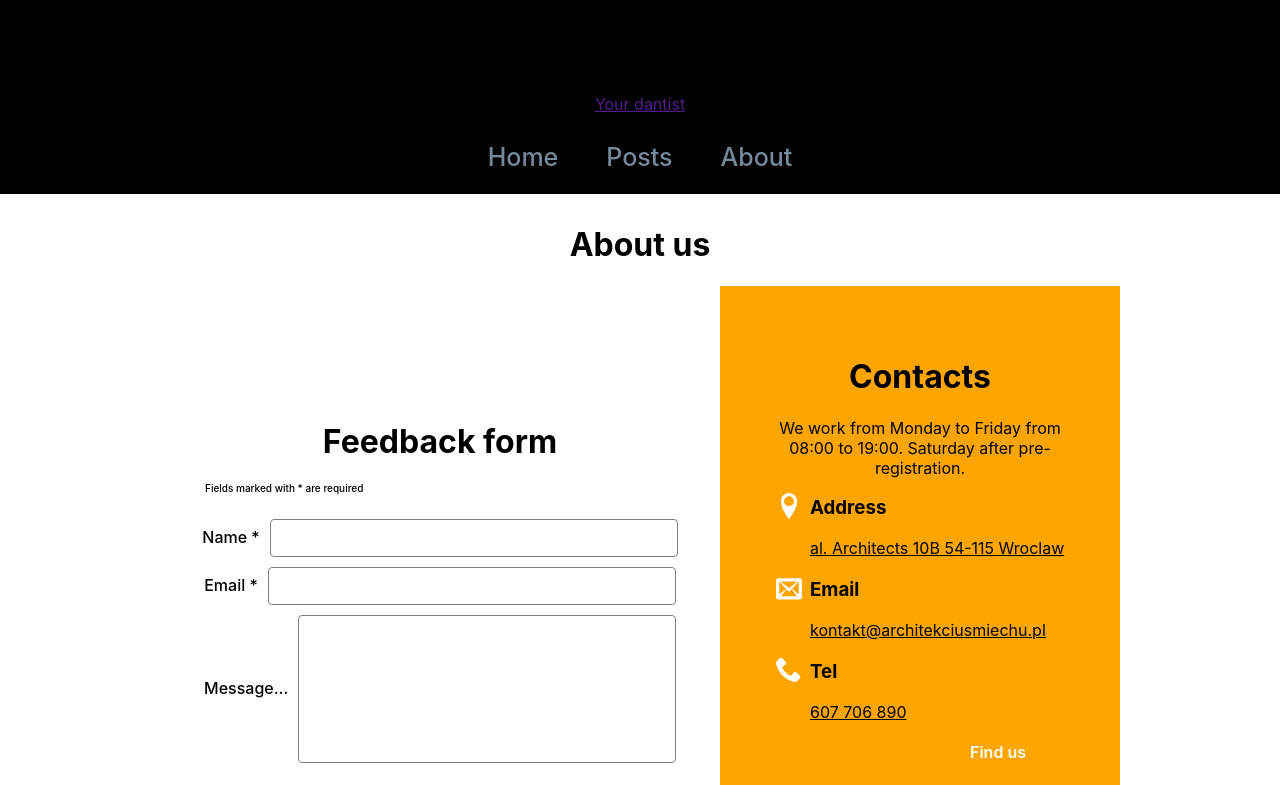
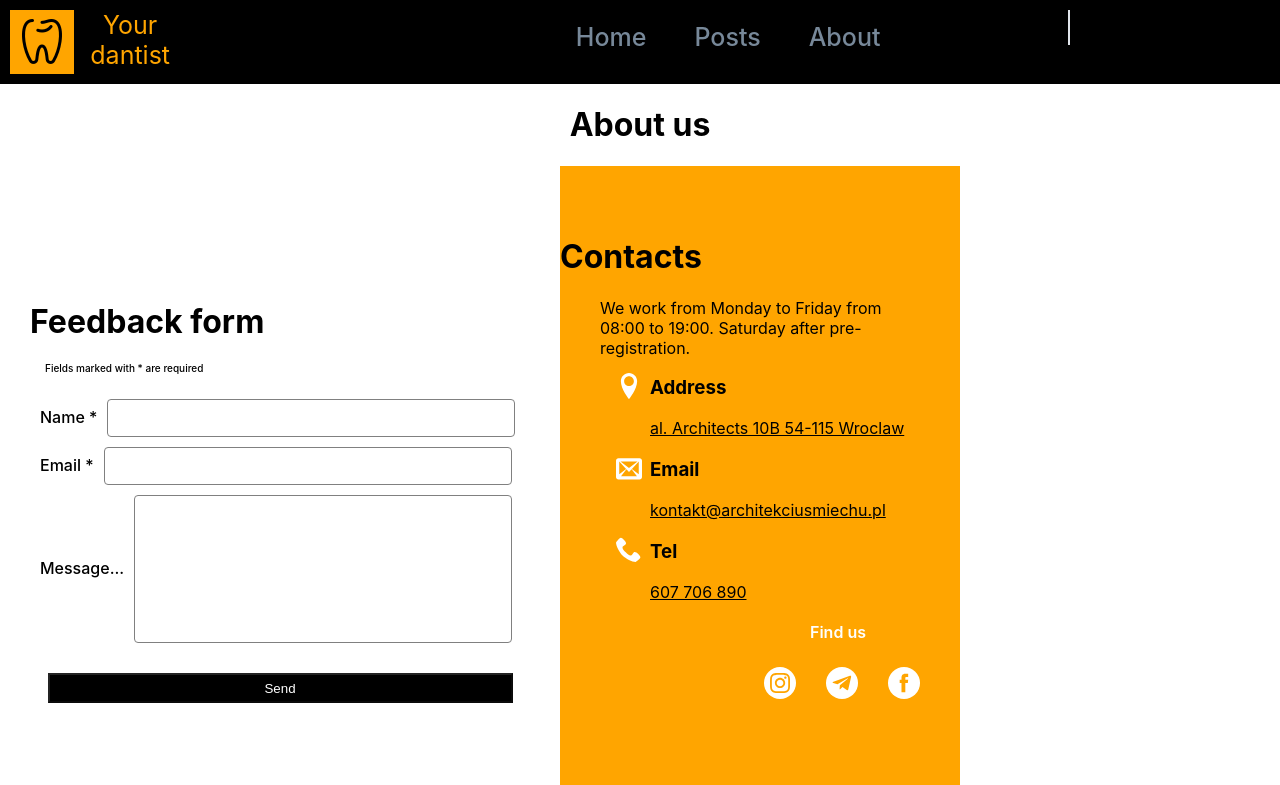
Before and after one commit to Yana-Yeg/Stomatology, a React (Create React App) app: page /about in a window 1280 px wide. Shown: the top 785 px of the page. Built offline with nearby package versions, Linux system fonts and the light colour scheme; the HTML template or start-up script is replaced by a standard one.

Commit message:
style header

```diff
--- a/src/components/--navigation/Navigation/Nav.module.css
+++ b/src/components/--navigation/Navigation/Nav.module.css
@@ -4,30 +4,36 @@
     background-color: rgb(0, 0, 0);
     color: white;
 }
-.container {
-    /* max-width: 900px; */
-    padding: 10px;
-    margin: 0 auto;
-    text-align: center;
-    position: relative;
+.flex {
+    display: flex;
 }
-.field {
-        height: 60px;
-            width: 100%;
-            display: inline-block;
-            background-color: orange;
+.text_logo{
+    font-size: 25px;
+    display: contents;
+}
+.link_logo {
+    display: flex;
+    text-decoration: none;
+    color: orange;
+}
+.header_tooth {
+    background-color: orange;
+}
+/* .field {
+    height: 60px;
+    width: 100%;
+    display: inline-block;
+    background-color: orange;
     background-image: url(../../../images/icon-tooth.png) !important;
     background-size: auto;
     background-repeat: repeat;
-    /* background-size: cover; */
+    background-size: cover;
+} */
+.tooth {
+    background-color: orange;
 }
-.tooth {
-        /* background-image: url(../../../images/icon-tooth.png) !important;
-        /* width: 100%;
-        height: 100px; */
-        color: red;
-        fill: red;
-        background-color: orange;
+.link_wrapper{
+    width: 100%;
 }
 .link {
     display: inline-block;
@@ -45,6 +51,13 @@
     min-height: 100vh;
 }
 
+.container_footer {
+    /* max-width: 900px; */
+    padding: 10px;
+    margin: 0 auto;
+    text-align: center;
+    position: relative;
+}
 .icon {
     position: absolute;
     top: 1.3%;
@@ -52,3 +65,21 @@
     width: 32px;
     height: 32px;
 }
+.line {
+    /* @media screen and (min-width: 480px) { */
+        display: inline-block;
+        height: 33px;
+        border: 1px solid #e0e5eb;
+        margin-left: 15px;
+        position: absolute;
+        right: 210px;
+    /* }
+
+    @media screen and (min-width: 768px) {
+        right: 165px;
+    }
+
+    @media screen and (min-width: 1280px) {
+        margin-left: 100px;
+    } */
+}
```
